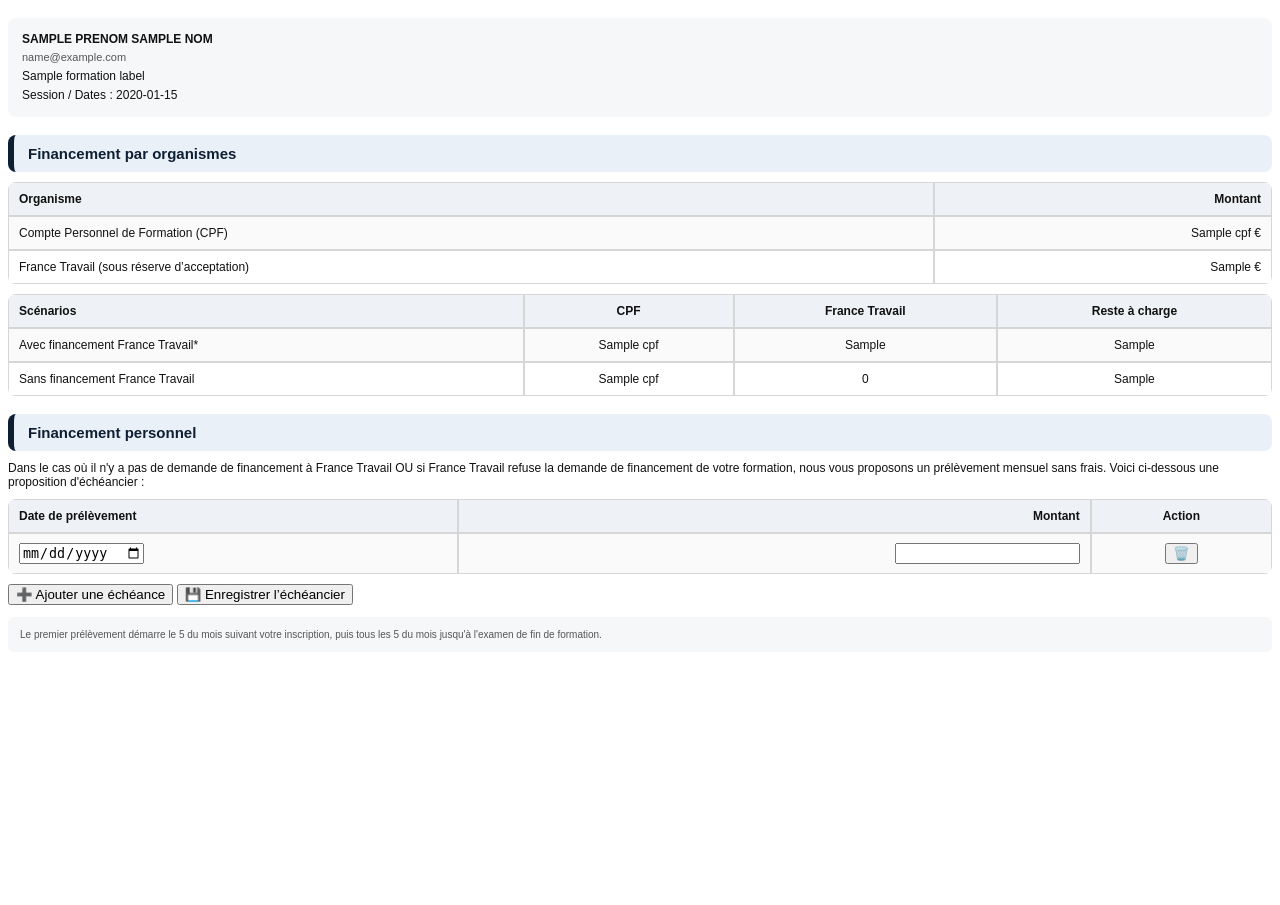
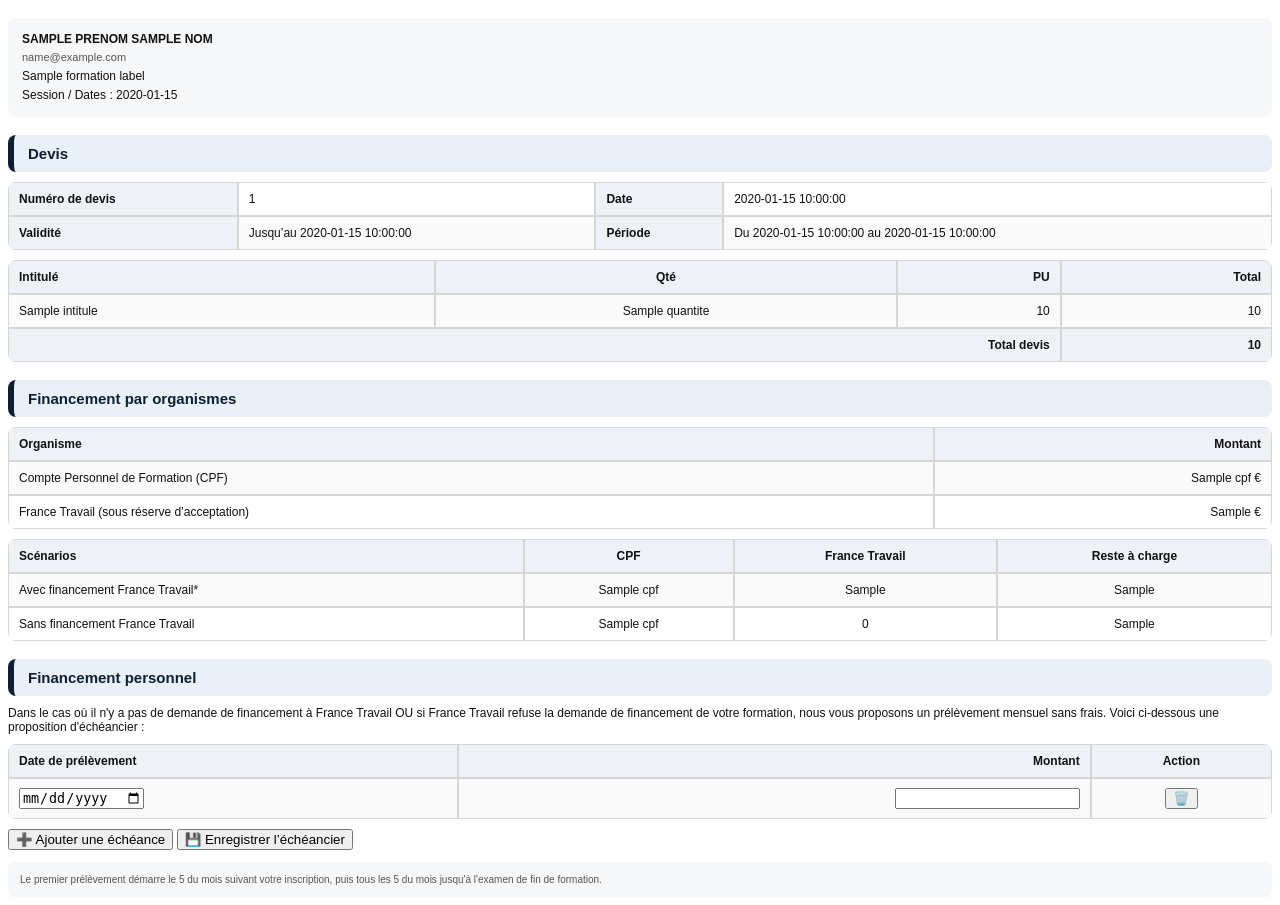
Before and after one commit to integraleacademy/assistance, a Flask app: template templates/plan_financement.html in a window 1280 px wide. Shown: the part 146-1051 px from the top of the page. Before the commit the page ends 786 px from the top, so only its background shows below. Run offline with Flask 3, Linux system fonts and the light colour scheme; the template is opened without the code that fills it: most values are stand-ins (such as "Sample title", 1, 10 or a date in 2020); parts of the project's set-up code (start-up, migrations or seed data) failed here and were passed over.

Commit message:
Update plan_financement.html

```diff
--- a/templates/plan_financement.html
+++ b/templates/plan_financement.html
@@ -287,6 +287,50 @@
   <div>Session / Dates : {{ dates }}</div>
 </div>
 
+    <!-- ===== BLOC DEVIS ===== -->
+  <div class="bloc">
+    <div class="section-title">Devis</div>
+
+    <table>
+      <tr>
+        <th>Numéro de devis</th>
+        <td>{{ devis_num }}</td>
+        <th>Date</th>
+        <td>{{ devis_date }}</td>
+      </tr>
+      <tr>
+        <th>Validité</th>
+        <td>Jusqu’au {{ devis_valid_until }}</td>
+        <th>Période</th>
+        <td>Du {{ date_debut }} au {{ date_fin }}</td>
+      </tr>
+    </table>
+
+    <table>
+      <tr>
+        <th>Intitulé</th>
+        <th class="center">Qté</th>
+        <th class="right">PU</th>
+        <th class="right">Total</th>
+      </tr>
+
+      {% for l in devis_lignes %}
+      <tr>
+        <td style="white-space:pre-line;">{{ l.intitule }}</td>
+        <td class="center">{{ l.quantite }}</td>
+        <td class="right">{{ l.prix_unitaire }}</td>
+        <td class="right">{{ l.total }}</td>
+      </tr>
+      {% endfor %}
+
+      <tr>
+        <th colspan="3" class="right">Total devis</th>
+        <th class="right">{{ devis_total }}</th>
+      </tr>
+    </table>
+  </div>
+
+
 
   <!-- ===== BLOC 1 ===== -->
   <div class="bloc">
```
